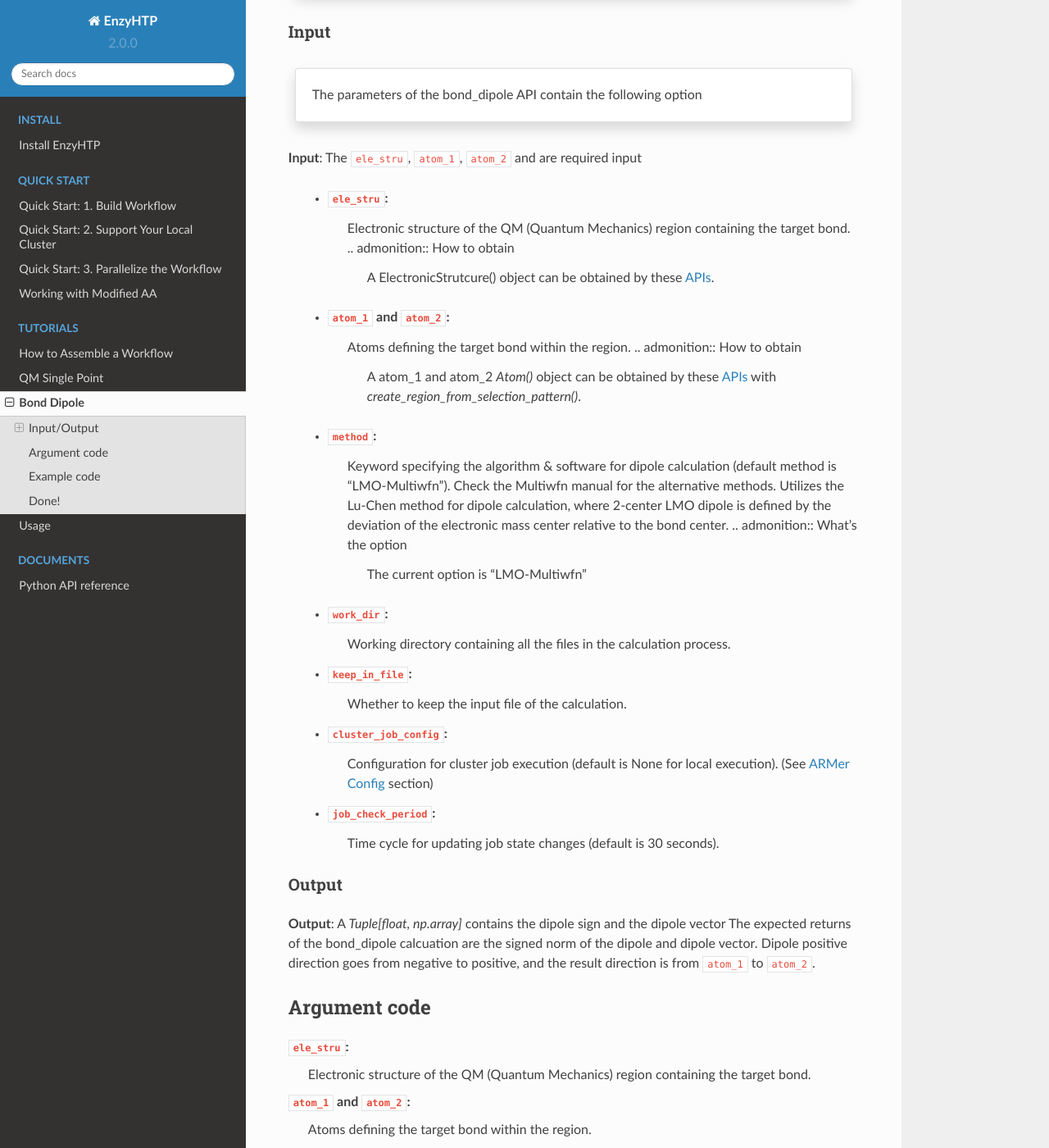
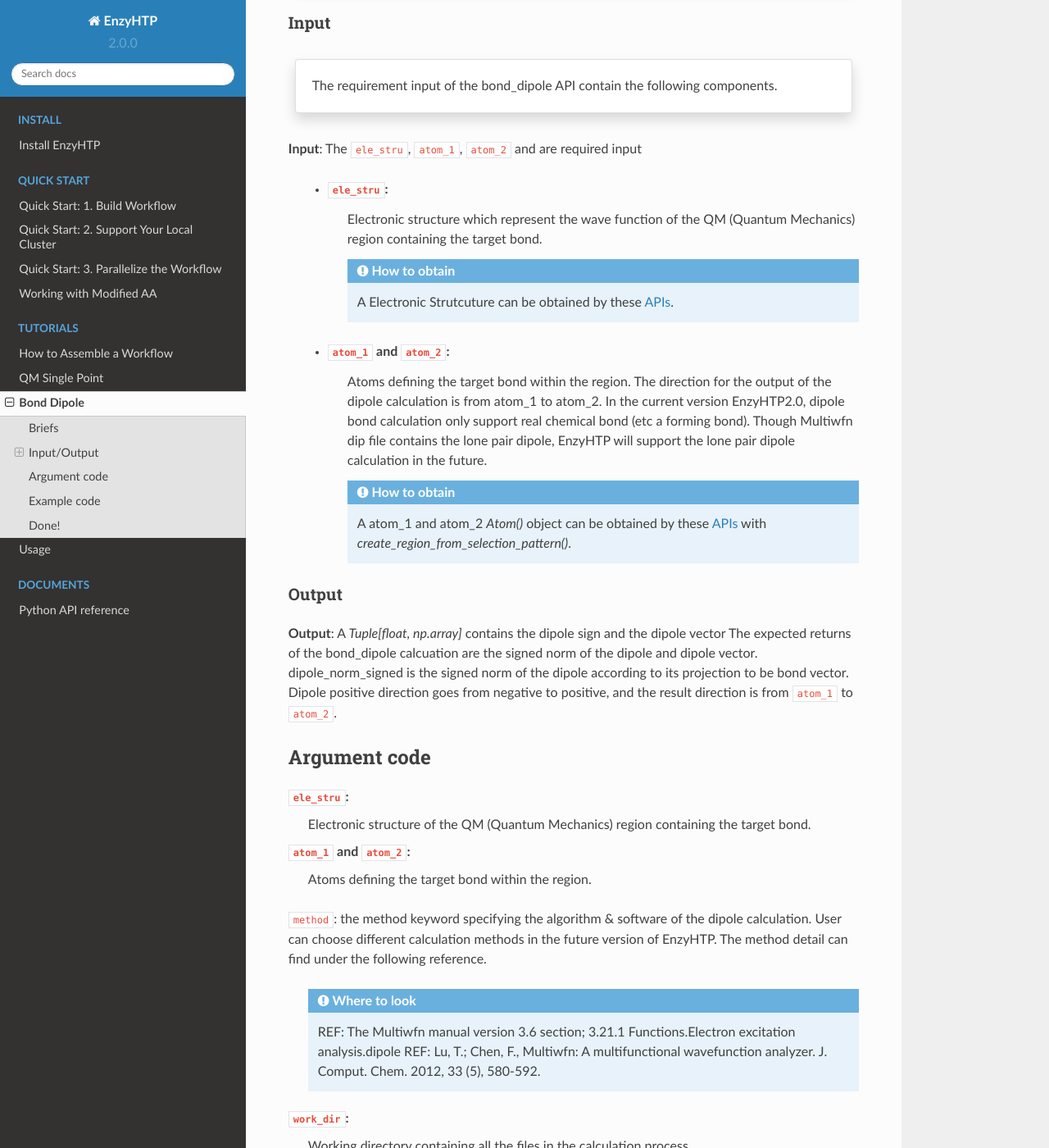
Before and after one commit to ChemBioHTP/enzyhtp_doc, a Sphinx documentation site: the page built from docs/source/sci_api_tutorial/dipole.rst, in a window 1280 px wide and 1400 px high, scrolled down 873 px. Shown: the whole window at 82% size. Built offline with Sphinx 7.4.7 and the Read the Docs theme 2.0.0, drawn with Linux system fonts in a browser that asks for light colours; some of the changed text lies outside the part shown.

Commit message:
fix the comment

```diff
--- a/docs/source/sci_api_tutorial/dipole.rst
+++ b/docs/source/sci_api_tutorial/dipole.rst
@@ -4,15 +4,21 @@
 
 .. note::
 
-    | **This bond_dipole calculation requires you to have 4 CPUs**
     | **This bond_dipole calculation requires Multiwfn installed**
 
 .. note::
 
     Science API is a special concept in EnzyHTP. They stands for those top-layer APIs
-    the are supposed to be used in assembling the `workflow <https://enzyhtp-doc.readthedocs.io/en/latest/sci_api_tutorial/how_to_assemble.html#find-the-science-api-that-directly-gives-what-you-need>`_.
+    the are supposed to be used in assembling the `workflow <https://enzyhtp-doc.readthedocs.io/en/latest/sci_api_tutorial/how_to_assemble.html#find-the-science-api-that-directly-gives-what-you-need>`__.
 
-**You will find a detailed tutorial of how to use this Science API.**
+**You will find a detailed tutorial of how to use dipole calculation API and integrated in real cases.**
+
+Briefs
+=========================================================================================
+
+The bond dipole calculation. This function calculate the dipole of chemical bond which for now only supporting the real chemical bond dipole.
+
+
 
 Input/Output
 =========================================================================================
@@ -31,44 +37,28 @@
 
     :column: col-lg-12 col-md-12 col-sm-12 col-xs-12 p-2 text-left
 
-    The parameters of the bond_dipole API contain the following option
+    The requirement input of the bond_dipole API contain the following components.
 
 **Input**: The ``ele_stru``, ``atom_1``, ``atom_2`` and  are required input
 
     - ``ele_stru``:
-        Electronic structure of the QM (Quantum Mechanics) region containing the target bond.
+        Electronic structure which represent the wave function of the QM (Quantum Mechanics) region containing the target bond.
+
         .. admonition:: How to obtain
 
-            | A ElectronicStrutcure() object can be obtained by these `APIs <obtaining_ele_stru.html>`_.
+            | A Electronic Strutcuture can be obtained by these `APIs <obtaining_ele_stru.html>`_.
 
     - ``atom_1`` and ``atom_2``:
-        Atoms defining the target bond within the region.
+        Atoms defining the target bond within the region. The direction for the output of the dipole calculation is from atom_1 to atom_2. In the current version EnzyHTP2.0, dipole bond calculation only support real chemical bond (etc a forming bond). Though Multiwfn dip file contains the lone pair dipole, EnzyHTP will support the lone pair dipole calculation in the future.
+
         .. admonition:: How to obtain
 
             | A atom_1 and atom_2 `Atom()` object can be obtained by these `APIs <obtaining_Atom.html>`_ with `create_region_from_selection_pattern()`.
 
-    - ``method``:
-        Keyword specifying the algorithm & software for dipole calculation (default method is "LMO-Multiwfn"). Check the Multiwfn manual for the alternative methods. Utilizes the Lu-Chen method for dipole calculation, where 2-center LMO dipole is defined by the deviation of the electronic mass center relative to the bond center.
-        .. admonition:: What's the option
-
-            | The current option is "LMO-Multiwfn"
-
-    - ``work_dir``:
-        Working directory containing all the files in the calculation process.
-
-    - ``keep_in_file``:
-        Whether to keep the input file of the calculation.
-
-    - ``cluster_job_config``:
-        Configuration for cluster job execution (default is None for local execution). (See `ARMer Config <armer.html#api-config-dict>`_ section)
-
-    - ``job_check_period``:
-        Time cycle for updating job state changes (default is 30 seconds).
-
 Output
 -----------------------------------------------------------------------------------------
 **Output**: A `Tuple[float, np.array]` contains the dipole sign and the dipole vector
-The expected returns of the bond_dipole calcuation are the signed norm of the dipole and dipole vector. Dipole positive direction goes from negative to positive, and the result direction is from ``atom_1`` to ``atom_2``.
+The expected returns of the bond_dipole calcuation are the signed norm of the dipole and dipole vector. dipole_norm_signed is the signed norm of the dipole according to its projection to be bond vector. Dipole positive direction goes from negative to positive, and the result direction is from ``atom_1`` to ``atom_2``.
 
 Argument code
 =========================================================================================
@@ -79,6 +69,13 @@
 ``atom_1`` and ``atom_2``:
     Atoms defining the target bond within the region.
 
+``method``:
+the method keyword specifying the algorithm & software of the dipole calculation. User can choose different calculation methods in the future version of EnzyHTP. The method detail can find under the following reference.
+
+    .. admonition:: Where to look
+
+        REF: The Multiwfn manual version 3.6 section; 3.21.1 Functions.Electron excitation analysis.dipole
+        REF: Lu, T.; Chen, F., Multiwfn: A multifunctional wavefunction analyzer. J. Comput. Chem. 2012, 33 (5), 580-592.
 
 ``work_dir``:
     Working directory containing all the files in the calculation process.
@@ -87,7 +84,7 @@
     Whether to keep the input file of the calculation.
 
 ``cluster_job_config``:
-    Configuration for cluster job execution (default is None for local execution). (See `ARMer Config <armer.html#api-config-dict>`_ section)
+    Configuration for cluster job execution. User can select different configuration based on their cluster.  (default is None for local execution). (See `ARMer Config <armer.html#api-config-dict>`_ section)
 
 ``job_check_period``:
     Time cycle for updating job state changes (default is 30 seconds).
@@ -99,15 +96,7 @@
 
     :column: col-lg-12 col-md-12 col-sm-12 col-xs-12 p-2 text-left
 
-    We will use the script to calculate the dipole moment between the ``CAE`` atom1 and ``H2`` atom2
-
-        1. import the PDBParser class and make PDBParser instance. ``sp = PDBParser()`` and get the structure from the file provide with sp.get_structure(f"xxx.pdb")
-        2. Assign the charge and the spin for the ligand with specific name "H5J".
-        3. Select the region which you want to do the dipole calculation with nterm and cterm capped with your desired methods
-        4. Adjust the atoms order after the capping atoms
-        5. Define the target atoms and assign to a tuple
-        6. Load the electron structure fchk file output from Gaussian16 wiht ``ElectronicStructure()`` science API
-        7. Get the result by input the params in the previous selection to ``bond_dipole``.
+    We will use the script to calculate the dipole moment between the ``CAE`` atom1 and ``H2`` atom2 in the H5J ligand of KE_mutant_101_254 mutant
 
     .. code:: python
 
@@ -134,17 +123,26 @@
         WORK_DIR = f"{os.path.dirname(os.path.abspath(__file__))}/work_dir/"
         sp = PDBParser()
 
+        #import the PDBParser class and make PDBParser instance. ``sp = PDBParser()``
         ke_stru = sp.get_structure(f"{DATA_DIR}KE_mutant_101_254_frame_0.pdb")
+
+        #Assign the charge and the spin for the ligand with specific name "H5J"
         ke_stru.assign_ncaa_chargespin({"H5J" : (0,1)})
+
+        #Select the region which you want to do the dipole calculation with nterm and cterm
         test_region = create_region_from_selection_pattern( ke_stru, "resi 101+254", nterm_cap = "H", cterm_cap = "H",)
 
+        #Adjust the atoms order after the capping atoms
         cap_h_1 = test_region.atoms.pop(-2)
         test_region.atoms.insert(1, cap_h_1)
         cap_h_2 = test_region.atoms.pop(-1)
         test_region.atoms.insert(15, cap_h_2)
         target_bond = (ke_stru.ligands[0].find_atom_name("CAE"), ke_stru.ligands[0].find_atom_name("H2"))
 
+        # ======= API call ==========
+        # The ElectronicStructure API for the retreiving electronic structures in fchk file
         ke_ele_stru = ElectronicStructure(energy_0 = 0.0, geometry = test_region, mo = f"{DATA_DIR}KE_mutant_101_254_frame_0.fchk", mo_parser = None,source ="gaussian16")
+        #The bond dipole calculation api
         result = bond_dipole(test_ele_stru, target_bond[0], target_bond[1],work_dir=WORK_DIR)
 
 Done!
```
Also changed, not shown: docs/figures/dipole_bond.svg, 4 other files.
